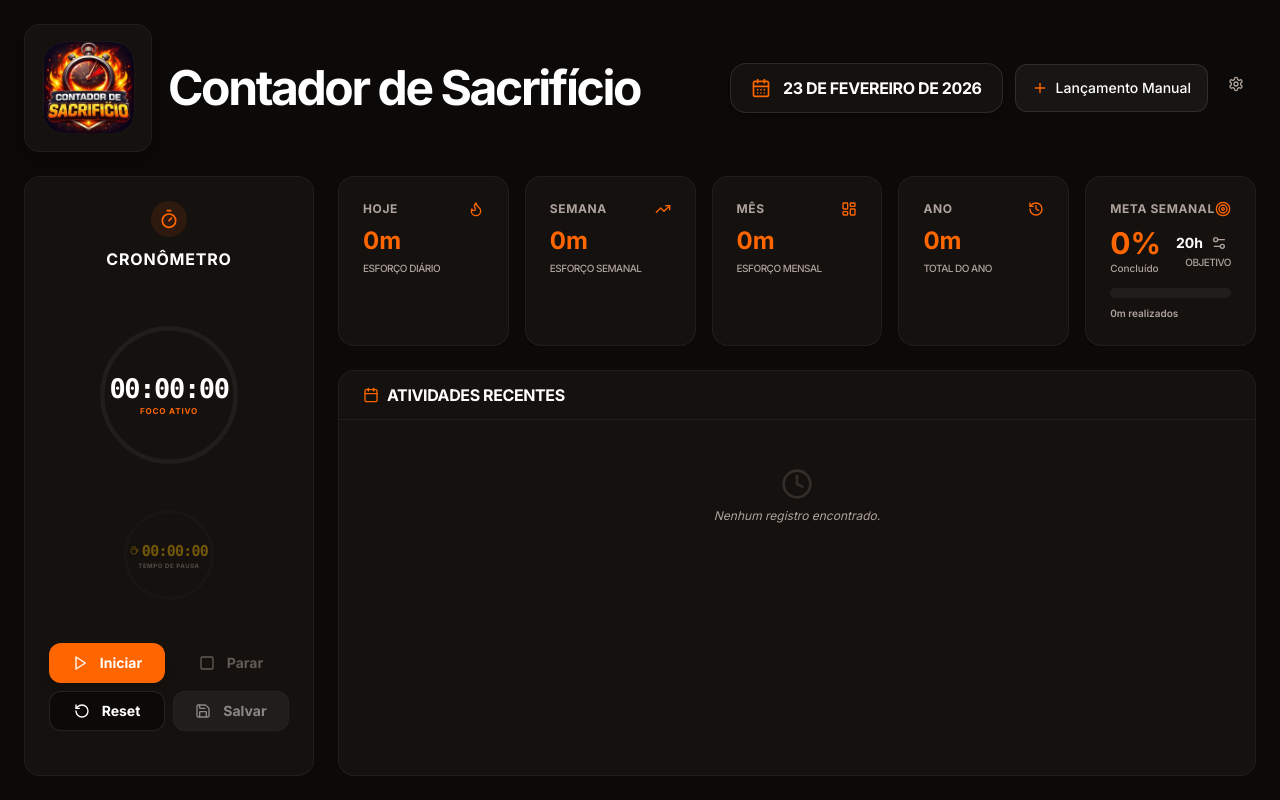
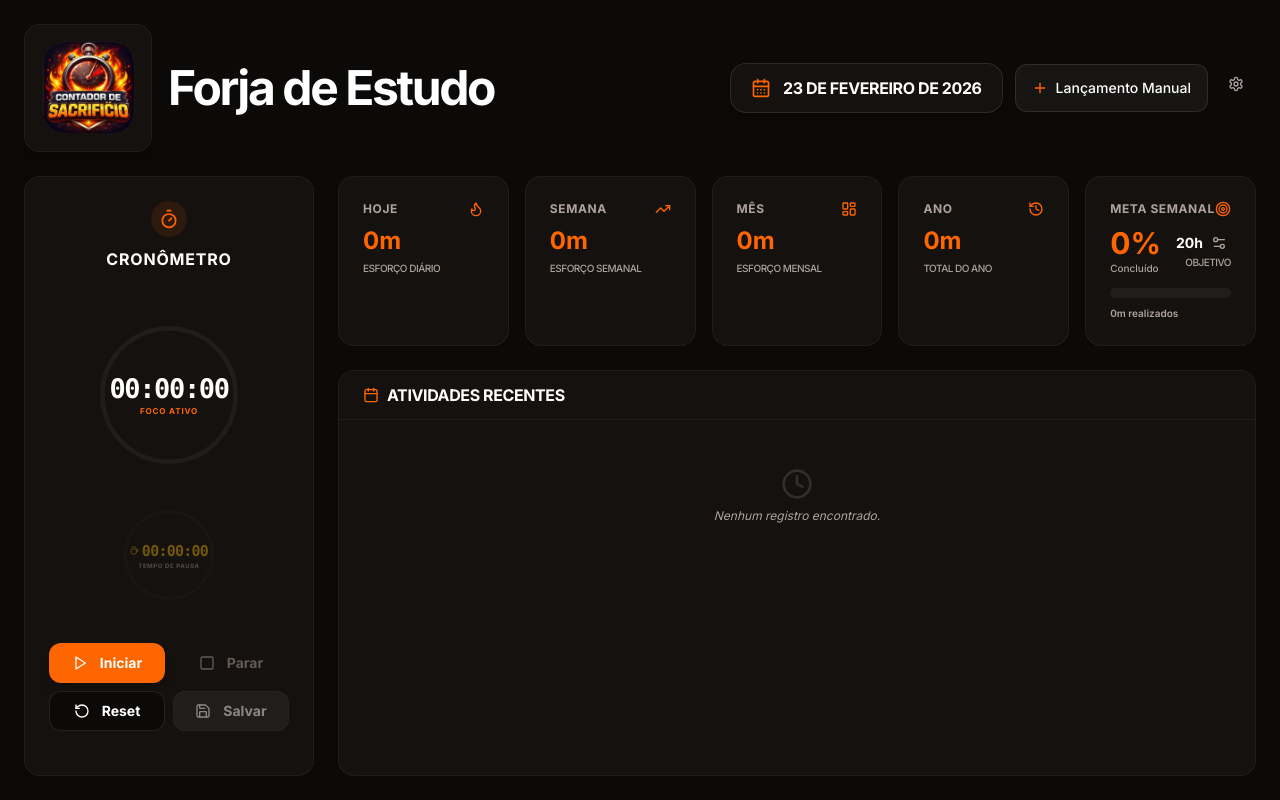
Before and after one commit to isaquesda99/Contador-de-Sacrif-cio, a Next.js app: page / in a window 1280 px wide. Built offline with nearby package versions, Linux system fonts and the light colour scheme.

Commit message:
Update logo alt text and heading title

```diff
--- a/src/app/page.tsx
+++ b/src/app/page.tsx
@@ -105,7 +105,7 @@ export default function StudyTimeTracker() {
             <div className="bg-card p-1 rounded-2xl shadow-xl border border-white/5 flex items-center justify-center overflow-hidden w-24 h-24 md:w-32 md:h-32">
               <Image
                 src="/icon.png"
-                alt="Logo"
+                alt="Forja de Estudo Logo"
                 width={112}
                 height={112}
                 className="object-contain"
@@ -113,7 +113,7 @@ export default function StudyTimeTracker() {
               />
             </div>
             <div>
-              <h1 className="text-3xl md:text-5xl font-black tracking-tighter text-white">Contador de Sacrifício</h1>
+              <h1 className="text-3xl md:text-5xl font-black tracking-tighter text-white">Forja de Estudo</h1>
             </div>
           </div>
           <div className="flex items-center gap-3 shrink-0">
```
